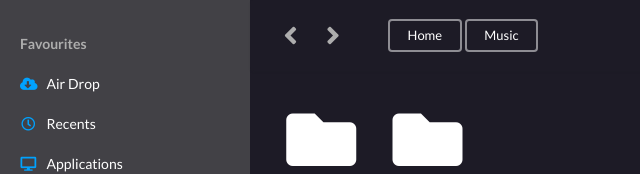
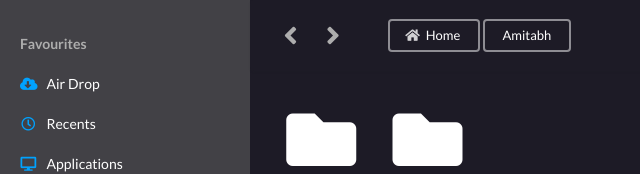
Before and after one commit to Blade365z/file-explorer, a React (Create React App) app: page / in a window 1280 px wide. Shown: the top 174 px of the page, without its empty margins (0-640 px from the left). Built offline with nearby package versions, Linux system fonts and the light colour scheme.

Commit message:
path box added

```diff
--- a/src/components/App.js
+++ b/src/components/App.js
@@ -13,6 +13,7 @@ const App = () => {
     //Keep Track of the directory
     const [DirectoryStack, setDirectoryStack] = useState(Array(['17772']));
     const [CurrentDirectoryList, setCurrentDirectoryList] = useState([]);
+    const [Path, setPath] = useState([])
     const [DirectoryPointerOffset, setDirectoryPointerOffset] = useState(0);
     const [DirectoryPointerRow, setDirectoryPointerRow] = useState(0);
 
@@ -30,10 +31,11 @@ const App = () => {
         //     e.preventDefault();
         // })
     }, []);
+
     useEffect(() => {
         getDirectoryNames(DirectoryStack[DirectoryPointerRow])
+    }, [CurrentDirectoryList])
 
-    })
     const sideBarSelect = (tab) => {
         setselected(tab); //Selected SideBarTab
         exploreFolder(tab)
@@ -80,6 +82,7 @@ const App = () => {
             let temp = traceDirectories(dirStackTemp[row]);
             setCurrentDirectoryList(temp)
         }
+
     }
     const traceDirectories = (traceArr) => {
         let temp = [];
@@ -226,6 +229,7 @@ const App = () => {
     const getDirectoryNames = (traceArr) => {
         let tempTrack = [];
         let DirNames = [];
+        console.log(traceArr);
         for (let i = 0; i < traceArr.length; i++) {
             if (i === 0) {
                 tempTrack = directoryTree['home'][traceArr[i]]['child'];
@@ -233,11 +237,13 @@ const App = () => {
             } else {
                 if (tempTrack[traceArr[i]]) {
                     let dir = tempTrack[traceArr[i]]['name']
+                    tempTrack = tempTrack[traceArr[i]]['child']
                     DirNames.push(dir)
                 }
             }
         }
         DirNames = DirNames.slice(0, DirectoryPointerOffset + 1); // To filter directory path  only upto current Offset
+        setPath(DirNames);
         return DirNames;
     }
 
@@ -257,7 +263,7 @@ const App = () => {
                     <IcloudList />
                 </div>
                 <div className="pusher">
-                    <Nav onGoBack={handleGoBack} onGoForward={handleGoForward} currentPath={'heello'} />
+                    <Nav onGoBack={handleGoBack} onGoForward={handleGoForward} currentPath={Path} />
                     <Explorer
                         DraggedOverIcon={DraggedDirs.target}
                         directories={CurrentDirectoryList}
--- a/src/components/PathBox.js
+++ b/src/components/PathBox.js
@@ -1,16 +1,16 @@
 import React, { useState, useEffect } from 'react'
 
 const PathBox = (props) => {
-    const [Path, setPath] = useState([]);
-    useEffect(() => {
 
-    })
+    return (
+        <div style={{display:'inline-block'}}>
+             <button key={'Home'} className="ui small inverted grey basic button"><i className="home icon"> </i>Home</button>
+            {props.currentPath.map(dir=>{
+                return <button key={dir} className="ui small inverted grey basic button">{dir}</button>
+            })}
+            {/* */}
 
 
-    return (
-        <div>
-            <button className="ui small inverted grey basic button">Home</button>
-            <button className="ui small inverted grey basic button">Music</button>
         </div>
     )
 }
```
